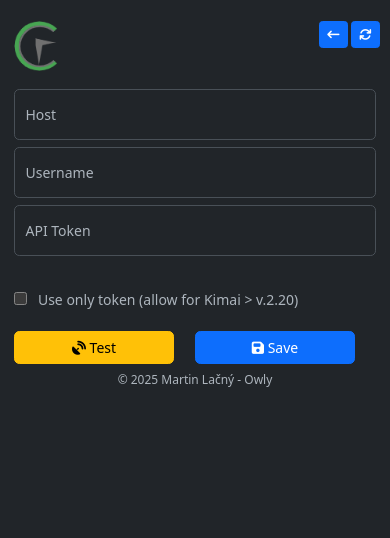
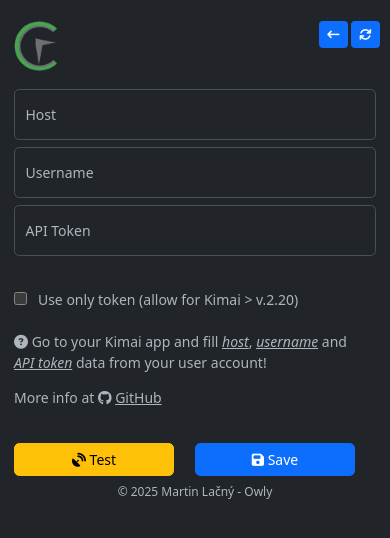
Before and after one commit to eudo1111/CodeTimer-Mobile, a website: page www/setting.html in a window 390 px wide. Drawn offline with Linux system fonts and the light colour scheme; some packages are replaced by stand-ins of ours; no server answers.

Commit message:
add setting description

```diff
--- a/www/js/setting.js
+++ b/www/js/setting.js
@@ -82,7 +82,7 @@
         use_only_token: use_only_token,
     });
 
-    console.log('window.localStorage',window.localStorage);
+    //console.log('window.localStorage',window.localStorage);
     window.localStorage.setItem('setting', data )
 
     setting.host = host;
--- a/www/setting.html
+++ b/www/setting.html
@@ -82,6 +82,11 @@
                 </div>
                 <br/><br/>
                 <div class="row">
+                    <div class="col-12">
+                        <p><i class="fas fa-circle-question"></i> Go to your Kimai app and fill <i><u>host</u></i>, <i><u>username</u></i> and <i><u> API token</u></i> data from your user account!</p>
+                        <p>More info at  <span onclick="window.open('https://github.com/owlysk/CodeTimer-Mobile','_system');"><i class="fab fa-github"></i> <u>GitHub</u></span></p>
+                        <br/>
+                    </div>
                     <div class="col-6">
                         <a href="#" class="btn btn-warning w-100" onclick="testConnection()">
                             <i class="fas fa-satellite-dish"></i> Test
```
